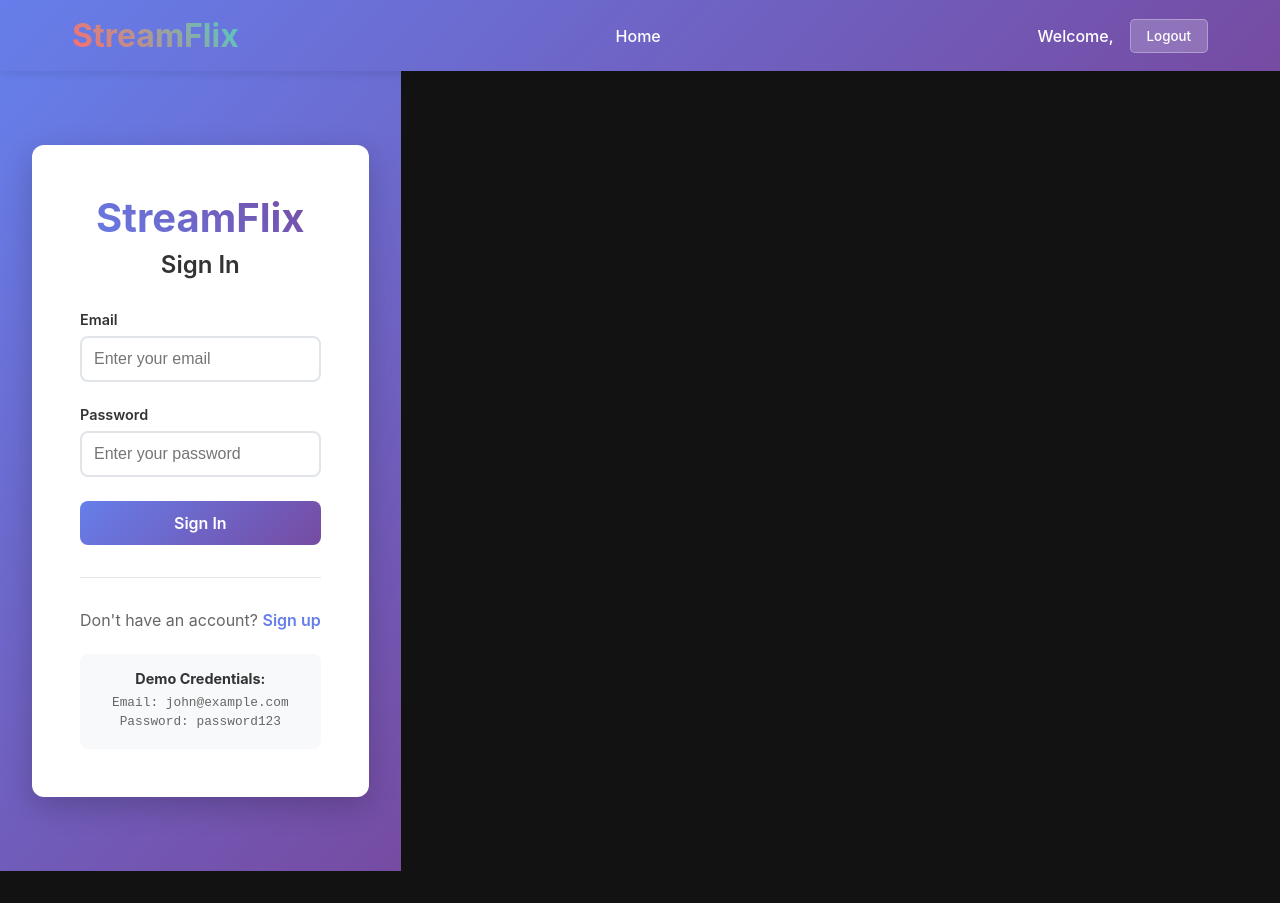
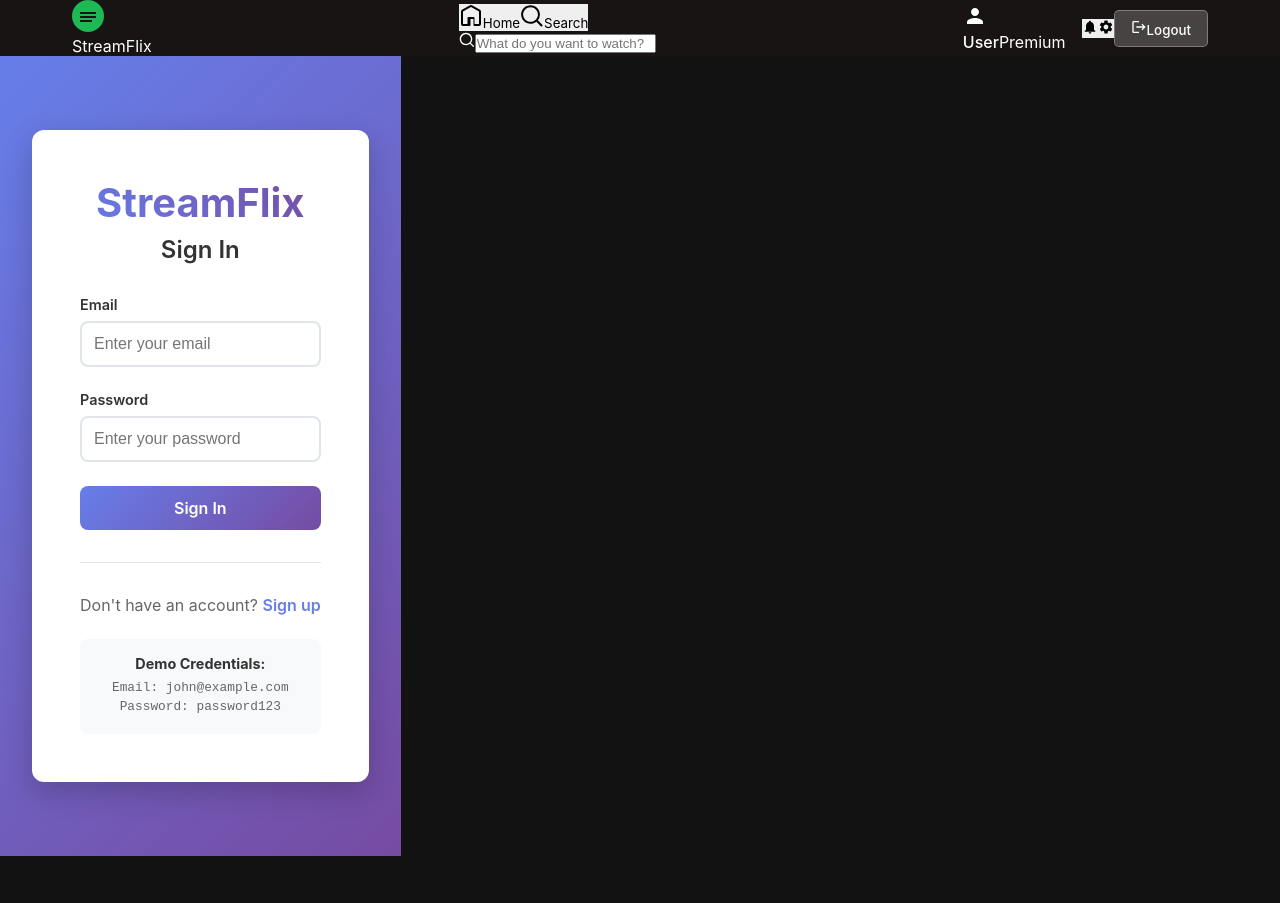
Before and after one commit to vishesh-here/streamflix-ott-app, a React (Create React App) app: page /login in a window 1280 px wide. Built offline with nearby package versions, Linux system fonts and the light colour scheme.

Commit message:
Update Header component with Spotify-style navigation and search

```diff
--- a/src/components/Header.js
+++ b/src/components/Header.js
@@ -1,33 +1,115 @@
-import React from 'react';
-import { Link, useNavigate } from 'react-router-dom';
+import React, { useState } from 'react';
+import { Link, useNavigate, useLocation } from 'react-router-dom';
 import { useAuth } from '../context/AuthContext';
 import './Header.css';
 
 const Header = () => {
   const { user, logout } = useAuth();
   const navigate = useNavigate();
+  const location = useLocation();
+  const [searchQuery, setSearchQuery] = useState('');
 
   const handleLogout = () => {
     logout();
     navigate('/login');
   };
 
+  const handleSearch = (e) => {
+    e.preventDefault();
+    // TODO: Implement search functionality
+    console.log('Search query:', searchQuery);
+  };
+
+  const isActive = (path) => location.pathname === path;
+
   return (
-    <header className="header">
+    <header className="spotify-header">
       <div className="header-container">
-        <Link to="/" className="logo">
-          <h1>StreamFlix</h1>
-        </Link>
+        {/* Logo Section */}
+        <div className="logo-section">
+          <Link to="/" className="logo">
+            <div className="logo-icon">
+              <svg width="32" height="32" viewBox="0 0 32 32" fill="none">
+                <circle cx="16" cy="16" r="16" fill="#1db954"/>
+                <path d="M8 12h16v2H8v-2zm0 4h16v2H8v-2zm0 4h12v2H8v-2z" fill="#191414"/>
+              </svg>
+            </div>
+            <span className="logo-text">StreamFlix</span>
+          </Link>
+        </div>
 
-        <nav className="nav">
-          <Link to="/" className="nav-link">Home</Link>
+        {/* Navigation Section */}
+        <nav className="main-nav">
+          <div className="nav-buttons">
+            <button
+              className={`nav-btn ${isActive('/') ? 'active' : ''}`}
+              onClick={() => navigate('/')}
+            >
+              <svg width="24" height="24" viewBox="0 0 24 24" fill="currentColor">
+                <path d="M12.5 3.247a1 1 0 0 0-1 0L4 7.577V20h4.5v-6a1 1 0 0 1 1-1h5a1 1 0 0 1 1 1v6H20V7.577l-7.5-4.33zm-2-1.732a3 3 0 0 1 3 0l7.5 4.33a2 2 0 0 1 1 1.732V20a2 2 0 0 1-2 2h-4.5a1 1 0 0 1-1-1v-6h-3v6a1 1 0 0 1-1 1H4a2 2 0 0 1-2-2V7.577a2 2 0 0 1 1-1.732l7.5-4.33z"/>
+              </svg>
+              Home
+            </button>
+
+            <button className="nav-btn">
+              <svg width="24" height="24" viewBox="0 0 24 24" fill="currentColor">
+                <path d="M10.533 1.279c-5.18 0-9.407 4.14-9.407 9.279s4.226 9.279 9.407 9.279c2.234 0 4.29-.77 5.907-2.058l4.353 4.353a1 1 0 1 0 1.414-1.414l-4.344-4.344a9.157 9.157 0 0 0 2.077-5.816c0-5.14-4.226-9.28-9.407-9.28zm-7.407 9.279c0-4.006 3.302-7.28 7.407-7.28s7.407 3.274 7.407 7.28-3.302 7.279-7.407 7.279-7.407-3.273-7.407-7.28z"/>
+              </svg>
+              Search
+            </button>
+          </div>
+
+          {/* Search Bar */}
+          <form className="search-form" onSubmit={handleSearch}>
+            <div className="search-container">
+              <svg className="search-icon" width="16" height="16" viewBox="0 0 24 24" fill="currentColor">
+                <path d="M10.533 1.279c-5.18 0-9.407 4.14-9.407 9.279s4.226 9.279 9.407 9.279c2.234 0 4.29-.77 5.907-2.058l4.353 4.353a1 1 0 1 0 1.414-1.414l-4.344-4.344a9.157 9.157 0 0 0 2.077-5.816c0-5.14-4.226-9.28-9.407-9.28zm-7.407 9.279c0-4.006 3.302-7.28 7.407-7.28s7.407 3.274 7.407 7.28-3.302 7.279-7.407 7.279-7.407-3.273-7.407-7.28z"/>
+              </svg>
+              <input
+                type="text"
+                placeholder="What do you want to watch?"
+                value={searchQuery}
+                onChange={(e) => setSearchQuery(e.target.value)}
+                className="search-input"
+              />
+            </div>
+          </form>
         </nav>
 
+        {/* User Section */}
         <div className="user-section">
-          <span className="user-name">Welcome, {user?.name}</span>
-          <button onClick={handleLogout} className="logout-btn">
-            Logout
-          </button>
+          <div className="user-profile">
+            <div className="user-avatar">
+              <svg width="24" height="24" viewBox="0 0 24 24" fill="currentColor">
+                <path d="M12 12c2.21 0 4-1.79 4-4s-1.79-4-4-4-4 1.79-4 4 1.79 4 4 4zm0 2c-2.67 0-8 1.34-8 4v2h16v-2c0-2.66-5.33-4-8-4z"/>
+              </svg>
+            </div>
+            <div className="user-info">
+              <span className="user-name">{user?.name || 'User'}</span>
+              <span className="user-status">Premium</span>
+            </div>
+          </div>
+
+          <div className="user-actions">
+            <button className="action-btn" title="Notifications">
+              <svg width="16" height="16" viewBox="0 0 24 24" fill="currentColor">
+                <path d="M12 22c1.1 0 2-.9 2-2h-4c0 1.1.89 2 2 2zm6-6v-5c0-3.07-1.64-5.64-4.5-6.32V4c0-.83-.67-1.5-1.5-1.5s-1.5.67-1.5 1.5v.68C7.63 5.36 6 7.92 6 11v5l-2 2v1h16v-1l-2-2z"/>
+              </svg>
+            </button>
+
+            <button className="action-btn" title="Settings">
+              <svg width="16" height="16" viewBox="0 0 24 24" fill="currentColor">
+                <path d="M19.14,12.94c0.04-0.3,0.06-0.61,0.06-0.94c0-0.32-0.02-0.64-0.07-0.94l2.03-1.58c0.18-0.14,0.23-0.41,0.12-0.61 l-1.92-3.32c-0.12-0.22-0.37-0.29-0.59-0.22l-2.39,0.96c-0.5-0.38-1.03-0.7-1.62-0.94L14.4,2.81c-0.04-0.24-0.24-0.41-0.48-0.41 h-3.84c-0.24,0-0.43,0.17-0.47,0.41L9.25,5.35C8.66,5.59,8.12,5.92,7.63,6.29L5.24,5.33c-0.22-0.08-0.47,0-0.59,0.22L2.74,8.87 C2.62,9.08,2.66,9.34,2.86,9.48l2.03,1.58C4.84,11.36,4.82,11.69,4.82,12s0.02,0.64,0.07,0.94l-2.03,1.58 c-0.18,0.14-0.23,0.41-0.12,0.61l1.92,3.32c0.12,0.22,0.37,0.29,0.59,0.22l2.39-0.96c0.5,0.38,1.03,0.7,1.62,0.94l0.36,2.54 c0.05,0.24,0.24,0.41,0.48,0.41h3.84c0.24,0,0.44-0.17,0.47-0.41l0.36-2.54c0.59-0.24,1.13-0.56,1.62-0.94l2.39,0.96 c0.22,0.08,0.47,0,0.59-0.22l1.92-3.32c0.12-0.22,0.07-0.47-0.12-0.61L19.14,12.94z M12,15.6c-1.98,0-3.6-1.62-3.6-3.6 s1.62-3.6,3.6-3.6s3.6,1.62,3.6,3.6S13.98,15.6,12,15.6z"/>
+              </svg>
+            </button>
+
+            <button onClick={handleLogout} className="logout-btn">
+              <svg width="16" height="16" viewBox="0 0 24 24" fill="currentColor">
+                <path d="M17 7l-1.41 1.41L18.17 11H8v2h10.17l-2.58 2.58L17 17l5-5zM4 5h8V3H4c-1.1 0-2 .9-2 2v14c0 1.1.9 2 2 2h8v-2H4V5z"/>
+              </svg>
+              Logout
+            </button>
+          </div>
         </div>
       </div>
     </header>
```
